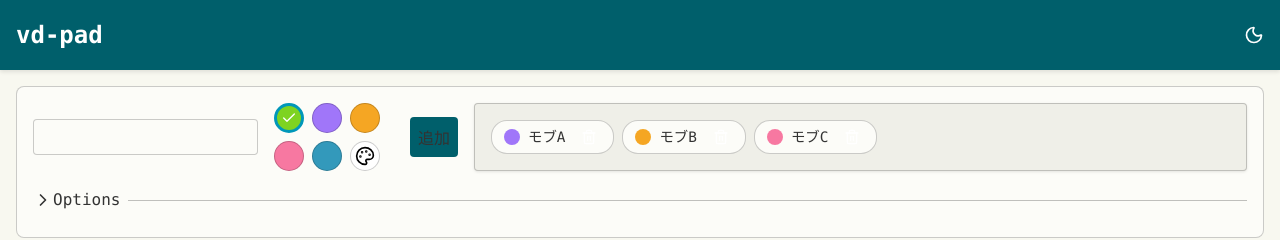
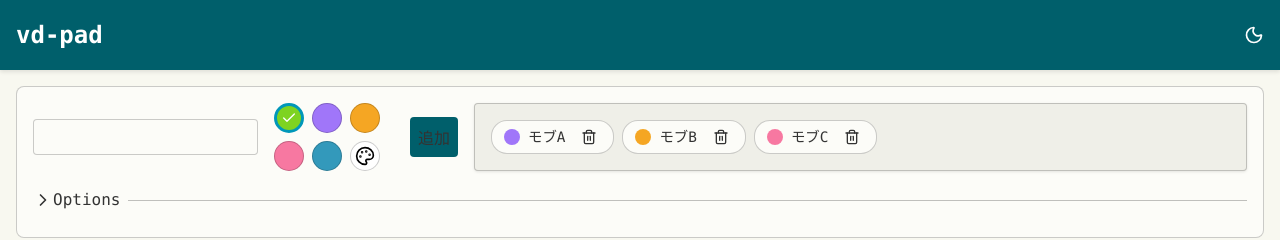
Before and after one commit to dot-ma801/vd-pad, a Vue app: page / in a window 1280 px wide. Shown: the top 240 px of the page. Built offline with nearby package versions, Linux system fonts and the light colour scheme.

Commit message:
[fix] 削除ボタンがライトモードで見えていなかった問題の修正

```diff
--- a/src/components/KeywordChip.vue
+++ b/src/components/KeywordChip.vue
@@ -54,7 +54,7 @@ const deleteKeyword = (word: string) => {
   cursor: pointer;
   padding: 4px;
   margin-left: 4px;
-  color: var(--color-danger-text);
+  color: var(--color-text-primary);
   display: flex;
   align-items: center;
   border: none;
```
